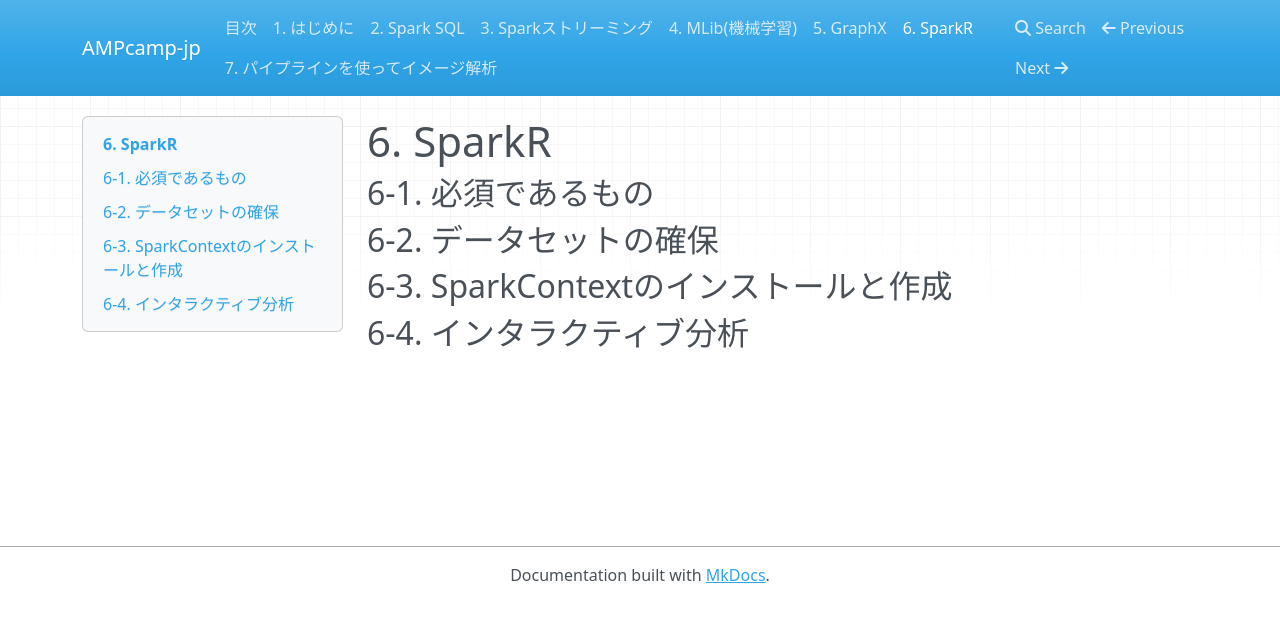
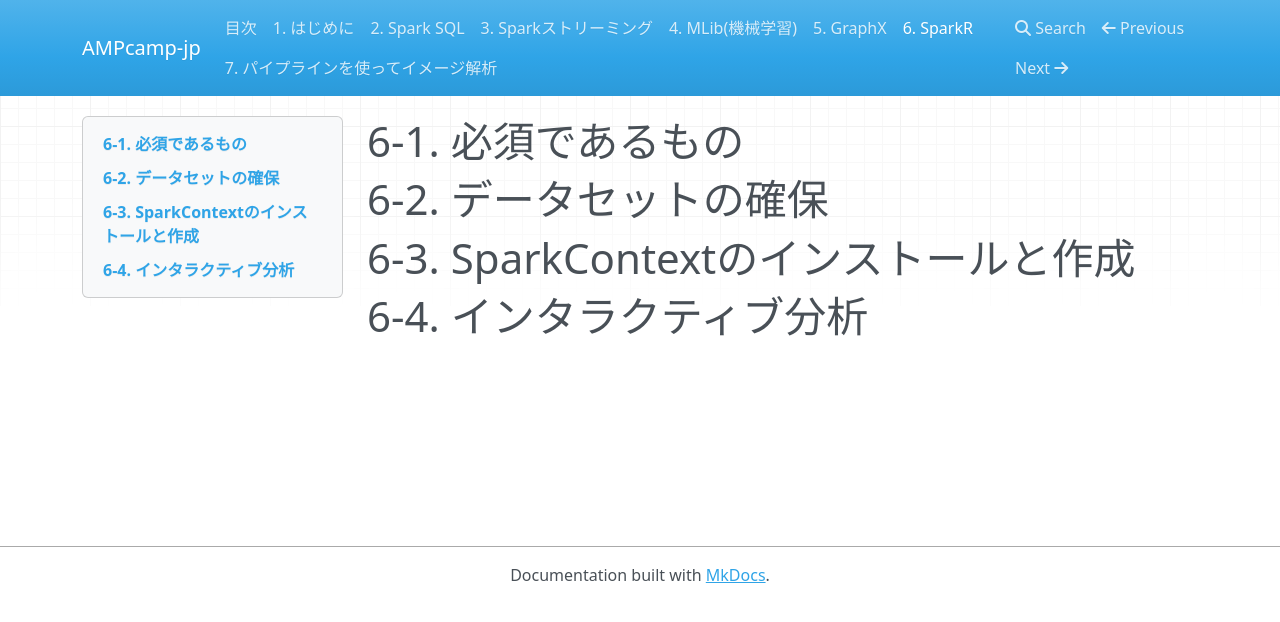
Before and after one commit to fujita-shintaro/RTD-fujita, an MkDocs documentation site: the page built from docs/sparkr.md, in a window 1280 px wide. Shown: the top 622 px of the page. Built offline with MkDocs 1.6.1, drawn with Linux system fonts in a browser that asks for light colours; nearby versions of some CDN libraries; old or Windows-style settings are respelled for this version of MkDocs.

Commit message:
Update sparkr.md

```diff
--- a/docs/sparkr.md
+++ b/docs/sparkr.md
@@ -1,9 +1,7 @@
-# 6. SparkR
+# 6-1. 必須であるもの
 
-## 6-1. 必須であるもの
+# 6-2. データセットの確保
 
-## 6-2. データセットの確保
+# 6-3. SparkContextのインストールと作成
 
-## 6-3. SparkContextのインストールと作成
-
-## 6-4. インタラクティブ分析
+# 6-4. インタラクティブ分析
```
